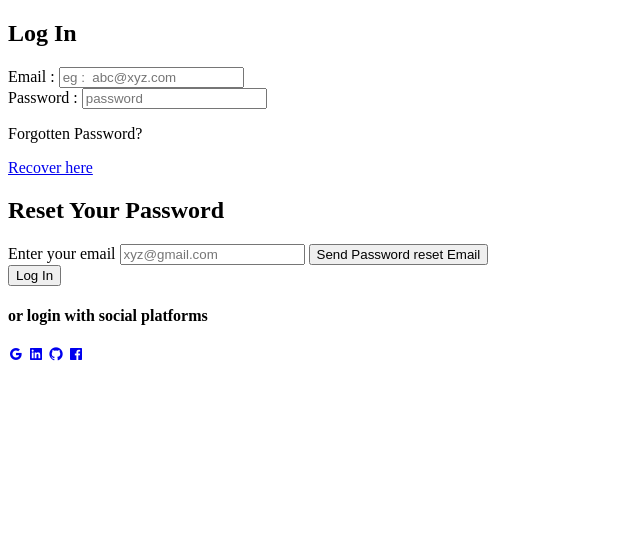
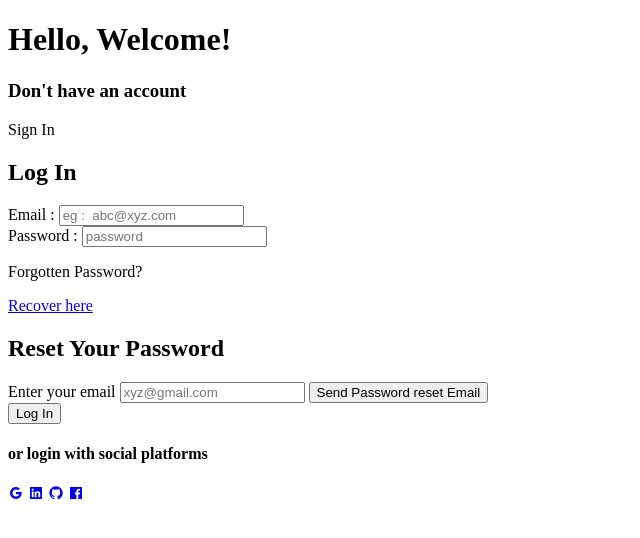
Before and after one commit to Yashika01815/mediconnect, a plain HTML site: page logIn.html in a window 1280 px wide. Shown: the whole page, without its empty margins (0-640 px from the left). Drawn offline with nearby package versions, Linux system fonts and the light colour scheme.

Commit message:
added signin and login files

```diff
--- a/logIn.html
+++ b/logIn.html
@@ -8,7 +8,13 @@
 </head>
 <body>
     <form >
-        <div>
+        <div class="container">
+            <div id ="card1">
+                <h1>Hello, Welcome!</h1>
+                <h3>Don't have an account</h3>
+                <buuton>Sign In</buuton>
+            </div>
+            <div id ="card2">
                 <div class="heading">
                     <h2>Log In</h2>
                 </div>
@@ -49,6 +55,7 @@
                 </div>
             </div>
 
+        </div>
 
 
     </form>
```
Also changed, not shown: login.css (added), signin.css (added). Lines whose indentation alone changed are shown as unchanged.
